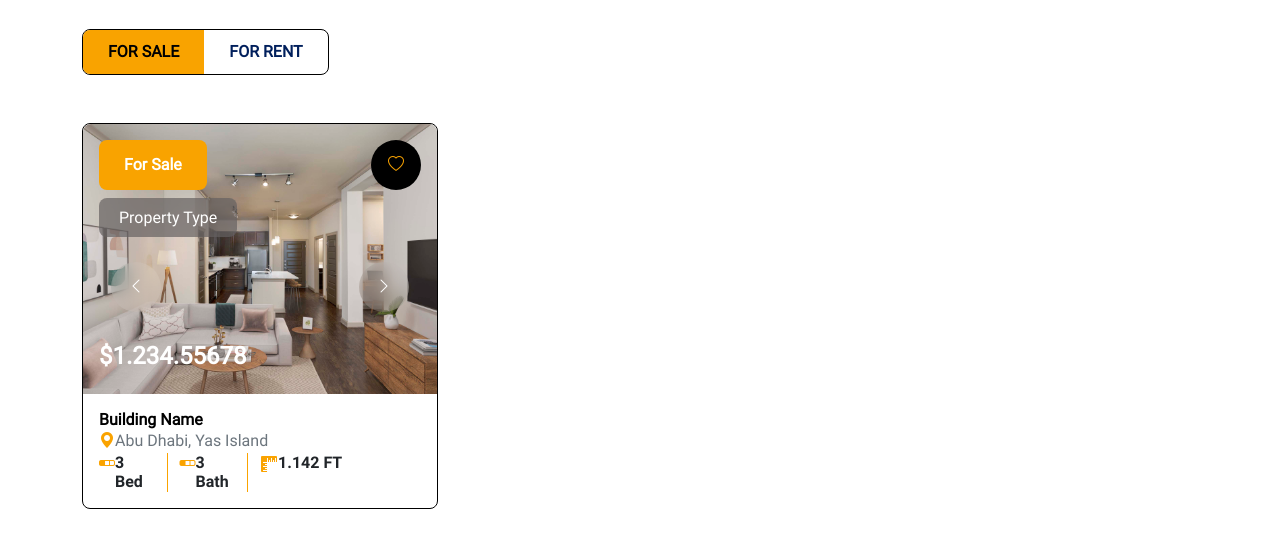
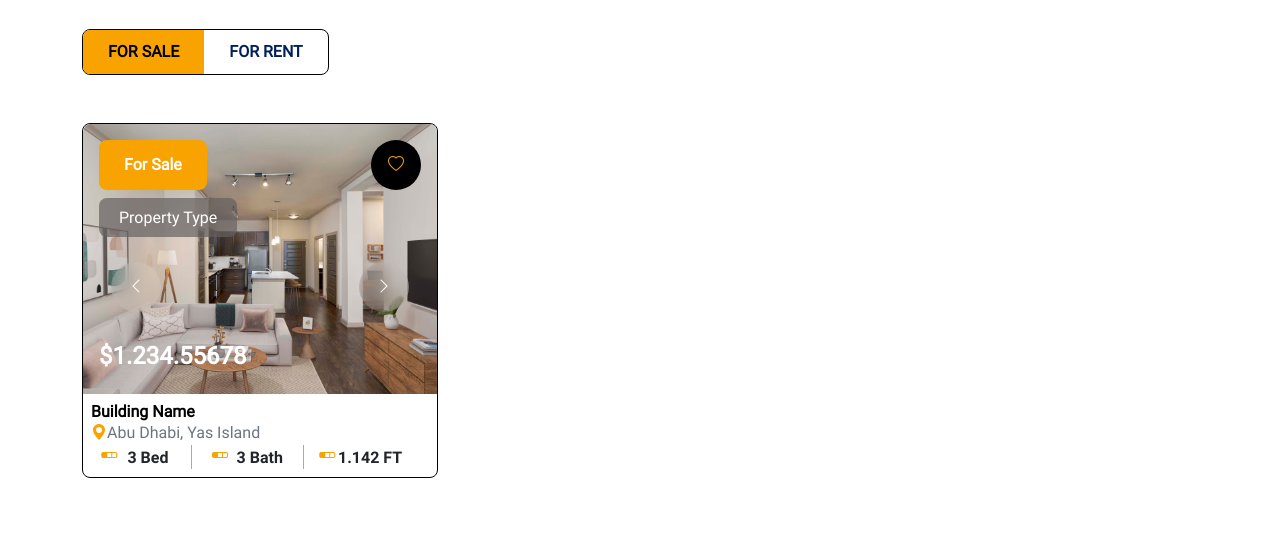
Before and after one commit to razamughal23/oia-properties, a plain HTML site: page index.html in a window 1280 px wide. Shown: the part 757-1304 px from the top of the page. After the commit the page ends 1283 px from the top, so only its background shows below. Drawn offline with Linux system fonts and the light colour scheme; a script that the page names is missing.

Commit message:
new code

```diff
--- a/assets/css/style.css
+++ b/assets/css/style.css
@@ -674,3 +674,14 @@ a:hover {
   display: flex;
   justify-content: space-between;
 }
+.card-icons {
+  border-right: 1px solid #faa300;
+}
+.card-size-font {
+  font-family: bold;
+}
+@media (max-width: 320px) {
+  .card-size-font {
+    font-size: 13px;
+  }
+}
--- a/index.html
+++ b/index.html
@@ -295,7 +295,7 @@
                     </div>
                   </div>
                 </div>
-                <div class="row p-3">
+                <div class="row p-2">
                   <div class="col-12">
                     <h6 style="color: black; font-weight: bold">
                       Building Name
@@ -307,22 +307,22 @@
                   </div>
                   <div class="row">
                     <div
-                      class="col-3 d-flex justify-content-evenly"
-                      style="border-right: 1px solid #faa300"
+                      class="col-4 col-sm-4 d-flex justify-content-evenly align-items-center card-icons"
                     >
                       <i class="bi bi-segmented-nav" style="color: #faa300"></i>
-                      <h6 style="font-family: bold">3 Bed</h6>
+                      <h6 class="card-size-font">3 Bed</h6>
                     </div>
                     <div
-                      class="col-3 d-flex justify-content-evenly"
-                      style="border-right: 1px solid #faa300"
+                      class="col-4 col-sm-4 d-flex justify-content-evenly align-items-center card-icons"
                     >
                       <i class="bi bi-segmented-nav" style="color: #faa300"></i>
-                      <h6 style="font-family: bold">3 Bath</h6>
+                      <h6 class="card-size-font">3 Bath</h6>
                     </div>
-                    <div class="col-4 d-flex justify-content-evenly">
-                      <i class="bi bi-rulers" style="color: #faa300"></i>
-                      <h6 style="font-family: bold">1.142 FT</h6>
+                    <div
+                      class="col-4 col-sm-4 d-flex justify-content-evenly align-items-center"
+                    >
+                      <i class="bi bi-segmented-nav" style="color: #faa300"></i>
+                      <h6 class="card-size-font">1.142 FT</h6>
                     </div>
                   </div>
                   <div class="col-12"></div>
```
